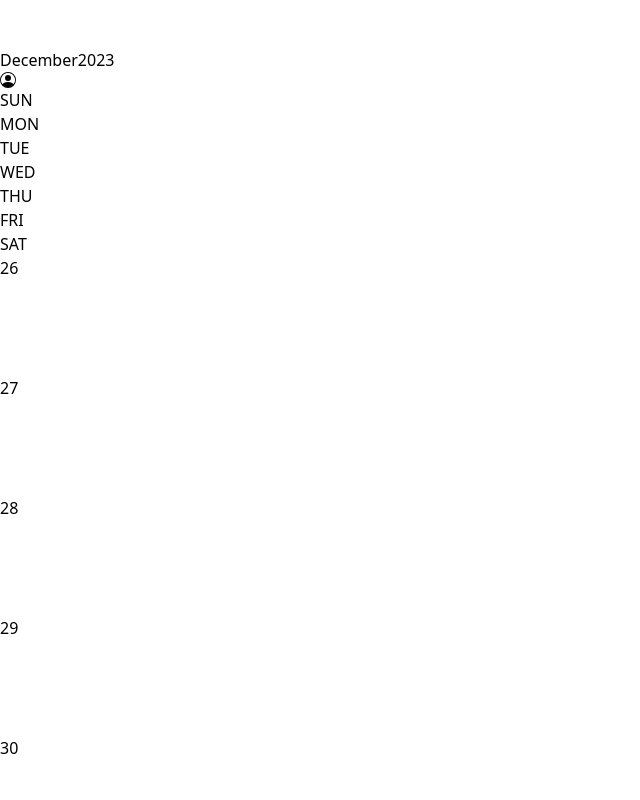
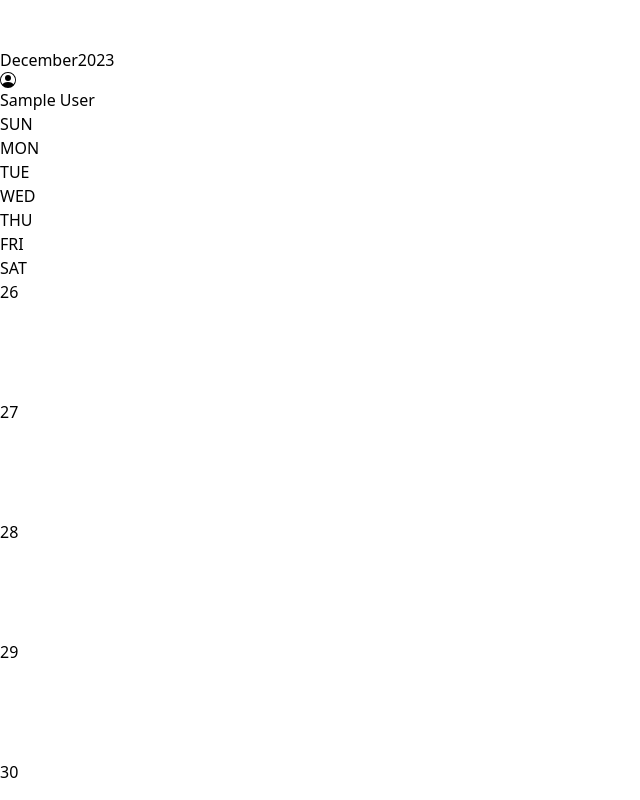
Before and after one commit to atomdevteam/AirplaneRent, a React (Vite) app: page /#/ in a window 1280 px wide. Shown: the top 800 px of the page, without its empty margins (0-640 px from the left). Built offline with nearby package versions, Linux system fonts and the light colour scheme; no server answers; sample sign-in values are in the browser's storage.

Commit message:
Fixing Log In

```diff
--- a/src/components/Calander/Calander.jsx
+++ b/src/components/Calander/Calander.jsx
@@ -211,7 +211,7 @@ const Calander = () => {
 
           </div>
           <div className="text-gray-900 font-medium">
-            {/* {user.displayName} */}
+          {user && user.displayName}
           </div>
         </div>
 
```
